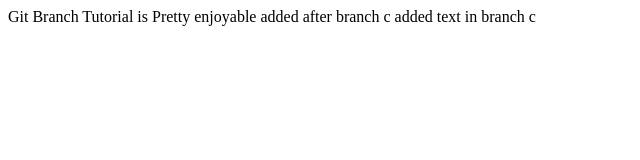
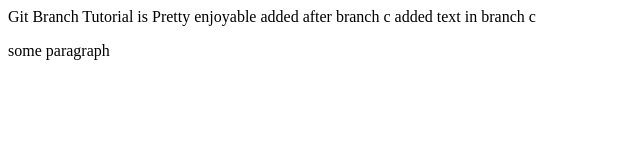
Before and after one commit to ehsan-jafari/test, a plain HTML site: page test.html in a window 1280 px wide. Shown: the whole page, without its empty margins (0-640 px from the left). Drawn offline with Linux system fonts and the light colour scheme.

Commit message:
added paragraph tag with text

```diff
--- a/test.html
+++ b/test.html
@@ -6,10 +6,8 @@
     <title>Document</title>
   </head>
   <body>
-    Git Branch Tutorial is Pretty enjoyable
-
-    added after branch c
-    added text in branch c
-
+    Git Branch Tutorial is Pretty enjoyable added after branch c added text in
+    branch c
+    <p>some paragraph</p>
   </body>
 </html>
```
